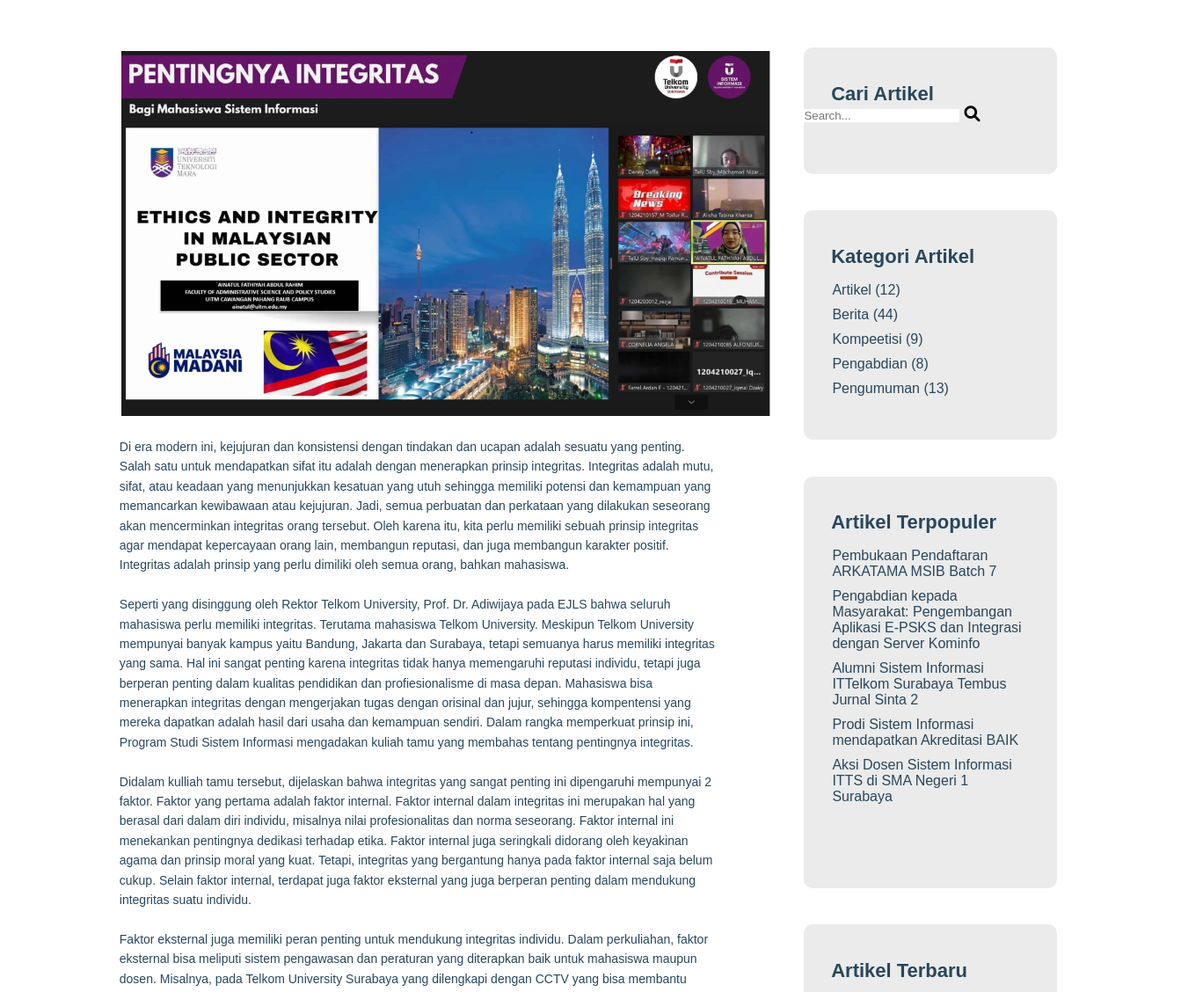
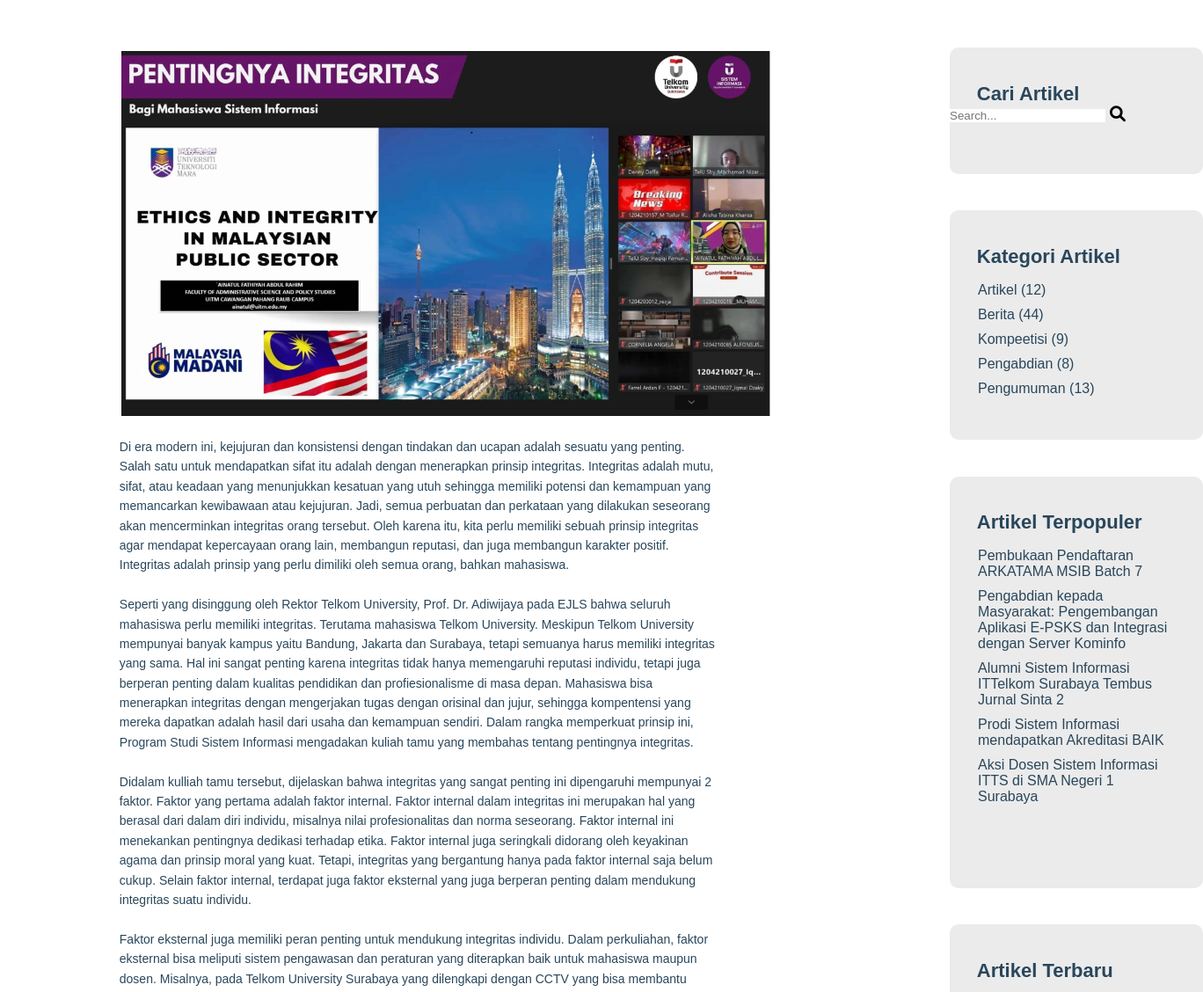
Before and after one commit to daffayusufm/Website-4, a plain HTML site: page index.html in a window 1280 px wide. Shown: the part 400-1528 px from the top of the page at 88% size, 1368 px wide, since content can reach past the window. Drawn offline with Linux system fonts and the light colour scheme.

Commit message:
Update style.css

```diff
--- a/style.css
+++ b/style.css
@@ -171,7 +171,7 @@ button:focus {
   width: 16em;
   height: 8em;
   border-radius: 10px;
-  margin: 3em 50.8em;
+  margin: 3em 60em;
   margin-bottom: -1.2em;
 }
 
@@ -181,7 +181,7 @@ button:focus {
   width: 16em;
   height: 14.5em;
   border-radius: 10px;
-  margin: 3.5em 50.8em;
+  margin: 3.5em 60em;
   margin-bottom: -1.2em;
 }
 
@@ -191,7 +191,7 @@ button:focus {
   width: 16em;
   height: 26em;
   border-radius: 10px;
-  margin: 3.5em 50.8em;
+  margin: 3.5em 60em;
   margin-bottom: -1.2em;
 }
 
@@ -201,7 +201,7 @@ button:focus {
   width: 16em;
   height: 28em;
   border-radius: 10px;
-  margin: 3.5em 50.8em;
+  margin: 3.5em 60em;
   margin-bottom: -1.2em;
 }
 
@@ -211,7 +211,7 @@ button:focus {
   width: 16em;
   height: 26em;
   border-radius: 10px;
-  margin: 3.5em 50.8em;
+  margin: 3.5em 60em;
   margin-bottom: -1.2em;
 }
 
```
